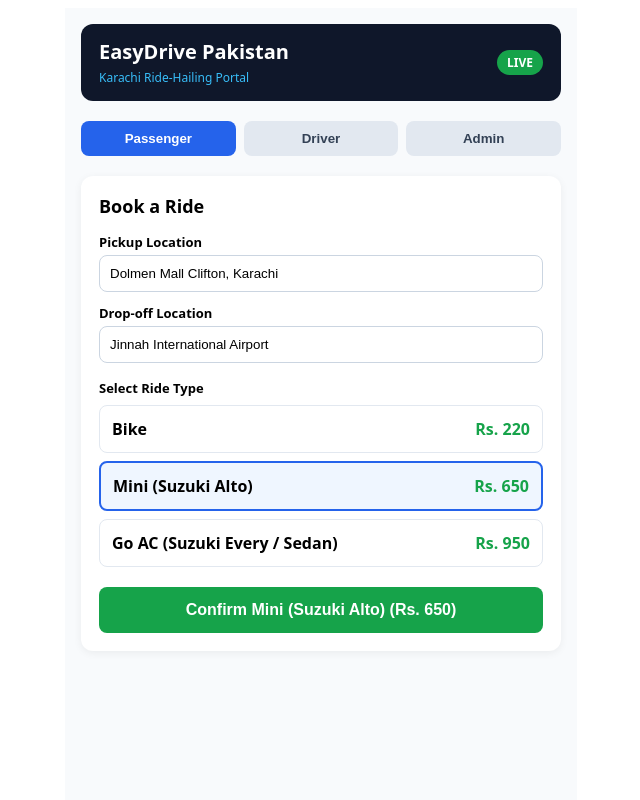
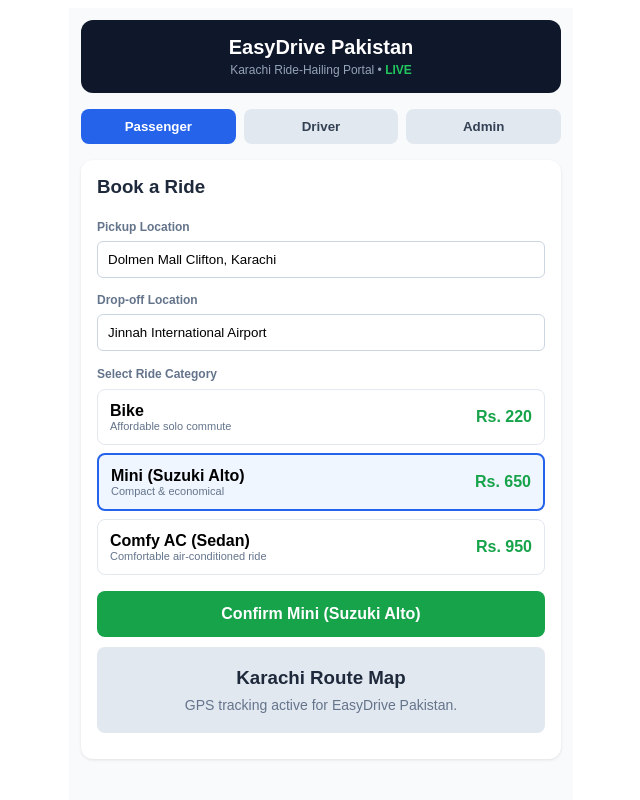
Before and after one commit to usmanmalik86mm-ux/EasyDrive-Pakistan, a React (Vite) app: page / in a window 1280 px wide. Shown: the top 800 px of the page, without its empty margins (319-959 px from the left). Built offline with nearby package versions, Linux system fonts and the light colour scheme.

Commit message:
Update App.jsx

```diff
--- a/src/App.jsx
+++ b/src/App.jsx
@@ -1,124 +1,150 @@
 import React, { useState } from 'react';
+import MapComponent from './MapComponent';
 
 export default function App() {
-  const [role, setRole] = useState('passenger');
+  const [activeTab, setActiveTab] = useState('passenger');
   const [pickup, setPickup] = useState('Dolmen Mall Clifton, Karachi');
   const [dropoff, setDropoff] = useState('Jinnah International Airport');
-  const [vehicle, setVehicle] = useState('Mini (Suzuki Alto)');
-  const [booked, setBooked] = useState(false);
-
-  const fares = {
-    'Bike': 'Rs. 220',
-    'Mini (Suzuki Alto)': 'Rs. 650',
-    'Go AC (Suzuki Every / Sedan)': 'Rs. 950'
-  };
+  const [selectedRide, setSelectedRide] = useState('Mini (Suzuki Alto)');
+  const [bookingConfirmed, setBookingConfirmed] = useState(false);
 
   return (
-    <div style={{ fontFamily: 'system-ui, sans-serif', maxWidth: '480px', margin: '0 auto', padding: '16px', backgroundColor: '#f8fafc', minHeight: '100vh' }}>
-      <header style={{ display: 'flex', justifyContent: 'space-between', alignItems: 'center', marginBottom: '20px', backgroundColor: '#0f172a', color: '#fff', padding: '14px 18px', borderRadius: '12px' }}>
-        <div>
-          <h1 style={{ margin: 0, fontSize: '20px' }}>EasyDrive Pakistan</h1>
-          <span style={{ fontSize: '12px', color: '#38bdf8' }}>Karachi Ride-Hailing Portal</span>
-        </div>
-        <span style={{ backgroundColor: '#16a34a', padding: '4px 10px', borderRadius: '20px', fontSize: '12px', fontWeight: 'bold' }}>LIVE</span>
-      </header>
+    <div style={{ fontFamily: 'sans-serif', backgroundColor: '#f8fafc', minHeight: '100vh', padding: '12px', maxWidth: '480px', margin: '0 auto' }}>
 
-      <div style={{ display: 'flex', gap: '8px', marginBottom: '20px' }}>
-        {['passenger', 'driver', 'admin'].map((tab) => (
-          <button
-            key={tab}
-            onClick={() => { setRole(tab); setBooked(false); }}
-            style={{
-              flex: 1,
-              padding: '10px',
-              borderRadius: '8px',
-              border: 'none',
-              fontWeight: 'bold',
-              textTransform: 'capitalize',
-              cursor: 'pointer',
-              backgroundColor: role === tab ? '#2563eb' : '#e2e8f0',
-              color: role === tab ? '#fff' : '#334155'
-            }}
-          >
-            {tab}
-          </button>
-        ))}
+      {/* Header */}
+      <div style={{ backgroundColor: '#0f172a', color: 'white', padding: '16px', borderRadius: '12px', marginBottom: '16px', textAlign: 'center' }}>
+        <h2 style={{ margin: '0 0 4px 0', fontSize: '20px' }}>EasyDrive Pakistan</h2>
+        <p style={{ margin: 0, fontSize: '12px', color: '#94a3b8' }}>Karachi Ride-Hailing Portal • <span style={{ color: '#22c55e', fontWeight: 'bold' }}>LIVE</span></p>
       </div>
 
-      {role === 'passenger' && (
-        <div style={{ backgroundColor: '#fff', padding: '18px', borderRadius: '12px', boxShadow: '0 2px 8px rgba(0,0,0,0.06)' }}>
-          <h2 style={{ marginTop: 0, fontSize: '18px' }}>Book a Ride</h2>
-          <label style={{ display: 'block', fontSize: '13px', fontWeight: '600', marginBottom: '4px' }}>Pickup Location</label>
-          <input value={pickup} onChange={(e) => setPickup(e.target.value)} style={{ width: '100%', padding: '10px', marginBottom: '12px', borderRadius: '8px', border: '1px solid #cbd5e1', boxSizing: 'border-box' }} />
+      {/* Portal Navigation Tabs */}
+      <div style={{ display: 'flex', gap: '8px', marginBottom: '16px' }}>
+        <button
+          onClick={() => setActiveTab('passenger')}
+          style={{ flex: 1, padding: '10px', borderRadius: '8px', border: 'none', fontWeight: 'bold', backgroundColor: activeTab === 'passenger' ? '#2563eb' : '#e2e8f0', color: activeTab === 'passenger' ? 'white' : '#334155' }}>
+          Passenger
+        </button>
+        <button
+          onClick={() => setActiveTab('driver')}
+          style={{ flex: 1, padding: '10px', borderRadius: '8px', border: 'none', fontWeight: 'bold', backgroundColor: activeTab === 'driver' ? '#2563eb' : '#e2e8f0', color: activeTab === 'driver' ? 'white' : '#334155' }}>
+          Driver
+        </button>
+        <button
+          onClick={() => setActiveTab('admin')}
+          style={{ flex: 1, padding: '10px', borderRadius: '8px', border: 'none', fontWeight: 'bold', backgroundColor: activeTab === 'admin' ? '#2563eb' : '#e2e8f0', color: activeTab === 'admin' ? 'white' : '#334155' }}>
+          Admin
+        </button>
+      </div>
 
-          <label style={{ display: 'block', fontSize: '13px', fontWeight: '600', marginBottom: '4px' }}>Drop-off Location</label>
-          <input value={dropoff} onChange={(e) => setDropoff(e.target.value)} style={{ width: '100%', padding: '10px', marginBottom: '16px', borderRadius: '8px', border: '1px solid #cbd5e1', boxSizing: 'border-box' }} />
+      {/* --- PASSENGER PORTAL --- */}
+      {activeTab === 'passenger' && (
+        <div style={{ backgroundColor: 'white', padding: '16px', borderRadius: '12px', boxShadow: '0 1px 3px rgba(0,0,0,0.1)' }}>
+          <h3 style={{ marginTop: 0, color: '#1e293b' }}>Book a Ride</h3>
 
-          <label style={{ display: 'block', fontSize: '13px', fontWeight: '600', marginBottom: '8px' }}>Select Ride Type</label>
-          {Object.entries(fares).map(([type, price]) => (
-            <div
-              key={type}
-              onClick={() => setVehicle(type)}
-              style={{
-                display: 'flex',
-                justifyContent: 'space-between',
-                padding: '12px',
-                marginBottom: '8px',
-                borderRadius: '8px',
-                border: vehicle === type ? '2px solid #2563eb' : '1px solid #e2e8f0',
-                backgroundColor: vehicle === type ? '#eff6ff' : '#fff',
-                cursor: 'pointer'
-              }}
-            >
-              <strong>{type}</strong>
-              <span style={{ color: '#16a34a', fontWeight: 'bold' }}>{price}</span>
-            </div>
-          ))}
+          <label style={{ fontSize: '12px', fontWeight: 'bold', color: '#64748b' }}>Pickup Location</label>
+          <input
+            type="text"
+            value={pickup}
+            onChange={(e) => setPickup(e.target.value)}
+            style={{ width: '100%', padding: '10px', margin: '6px 0 12px 0', borderRadius: '6px', border: '1px solid #cbd5e1', boxSizing: 'border-box' }}
+          />
 
-          <button
-            onClick={() => setBooked(true)}
-            style={{ width: '100%', padding: '14px', marginTop: '12px', backgroundColor: '#16a34a', color: '#fff', border: 'none', borderRadius: '8px', fontSize: '16px', fontWeight: 'bold', cursor: 'pointer' }}
-          >
-            Confirm {vehicle} ({fares[vehicle]})
-          </button>
+          <label style={{ fontSize: '12px', fontWeight: 'bold', color: '#64748b' }}>Drop-off Location</label>
+          <input
+            type="text"
+            value={dropoff}
+            onChange={(e) => setDropoff(e.target.value)}
+            style={{ width: '100%', padding: '10px', margin: '6px 0 16px 0', borderRadius: '6px', border: '1px solid #cbd5e1', boxSizing: 'border-box' }}
+          />
 
-          {booked && (
-            <div style={{ marginTop: '14px', padding: '12px', backgroundColor: '#dcfce7', color: '#166534', borderRadius: '8px', fontSize: '14px' }}>
-              Ride requested from <strong>{pickup}</strong> to <strong>{dropoff}</strong>. Searching nearby captains...
+          <label style={{ fontSize: '12px', fontWeight: 'bold', color: '#64748b', display: 'block', marginBottom: '8px' }}>Select Ride Category</label>
+
+          <div
+            onClick={() => setSelectedRide('Bike')}
+            style={{ padding: '12px', marginBottom: '8px', borderRadius: '8px', border: selectedRide === 'Bike' ? '2px solid #2563eb' : '1px solid #e2e8f0', backgroundColor: selectedRide === 'Bike' ? '#eff6ff' : 'white', display: 'flex', justifyContent: 'space-between', alignItems: 'center', cursor: 'pointer' }}>
+            <div><strong>Bike</strong><div style={{ fontSize: '11px', color: '#64748b' }}>Affordable solo commute</div></div>
+            <span style={{ fontWeight: 'bold', color: '#16a34a' }}>Rs. 220</span>
+          </div>
+
+          <div
+            onClick={() => setSelectedRide('Mini (Suzuki Alto)')}
+            style={{ padding: '12px', marginBottom: '8px', borderRadius: '8px', border: selectedRide === 'Mini (Suzuki Alto)' ? '2px solid #2563eb' : '1px solid #e2e8f0', backgroundColor: selectedRide === 'Mini (Suzuki Alto)' ? '#eff6ff' : 'white', display: 'flex', justifyContent: 'space-between', alignItems: 'center', cursor: 'pointer' }}>
+            <div><strong>Mini (Suzuki Alto)</strong><div style={{ fontSize: '11px', color: '#64748b' }}>Compact & economical</div></div>
+            <span style={{ fontWeight: 'bold', color: '#16a34a' }}>Rs. 650</span>
+          </div>
+
+          <div
+            onClick={() => setSelectedRide('Comfy AC')}
+            style={{ padding: '12px', marginBottom: '16px', borderRadius: '8px', border: selectedRide === 'Comfy AC' ? '2px solid #2563eb' : '1px solid #e2e8f0', backgroundColor: selectedRide === 'Comfy AC' ? '#eff6ff' : 'white', display: 'flex', justifyContent: 'space-between', alignItems: 'center', cursor: 'pointer' }}>
+            <div><strong>Comfy AC (Sedan)</strong><div style={{ fontSize: '11px', color: '#64748b' }}>Comfortable air-conditioned ride</div></div>
+            <span style={{ fontWeight: 'bold', color: '#16a34a' }}>Rs. 950</span>
+          </div>
+
+          {!bookingConfirmed ? (
+            <button
+              onClick={() => setBookingConfirmed(true)}
+              style={{ width: '100%', backgroundColor: '#16a34a', color: 'white', padding: '14px', borderRadius: '8px', border: 'none', fontWeight: 'bold', fontSize: '16px', cursor: 'pointer' }}>
+              Confirm {selectedRide}
+            </button>
+          ) : (
+            <div style={{ textAlign: 'center', padding: '12px', backgroundColor: '#f0fdf4', border: '1px solid #bbf7d0', borderRadius: '8px' }}>
+              <p style={{ color: '#166534', fontWeight: 'bold', margin: '0 0 8px 0' }}>Booking Confirmed! Finding nearest driver...</p>
+              <button onClick={() => setBookingConfirmed(false)} style={{ backgroundColor: '#dc2626', color: 'white', border: 'none', padding: '6px 12px', borderRadius: '4px', fontSize: '12px' }}>Cancel Ride</button>
             </div>
           )}
+
+          <MapComponent />
         </div>
       )}
 
-      {role === 'driver' && (
-        <div style={{ backgroundColor: '#fff', padding: '18px', borderRadius: '12px', boxShadow: '0 2px 8px rgba(0,0,0,0.06)' }}>
-          <h2 style={{ marginTop: 0, fontSize: '18px' }}>Captain Dashboard</h2>
-          <p style={{ color: '#16a34a', fontWeight: 'bold' }}>Status: Online & Accepting Rides</p>
-          <div style={{ padding: '12px', border: '1px solid #e2e8f0', borderRadius: '8px', marginBottom: '12px' }}>
-            <div><strong>New Request:</strong> {pickup}</div>
-            <div style={{ fontSize: '13px', color: '#64748b', marginTop: '4px' }}>Destination: {dropoff} • Est. Fare: {fares[vehicle]}</div>
-            <button onClick={() => alert('Ride Accepted!')} style={{ marginTop: '10px', padding: '8px 14px', backgroundColor: '#2563eb', color: '#fff', border: 'none', borderRadius: '6px', fontWeight: 'bold' }}>
-              Accept Ride
-            </button>
+      {/* --- DRIVER PORTAL --- */}
+      {activeTab === 'driver' && (
+        <div style={{ backgroundColor: 'white', padding: '16px', borderRadius: '12px', boxShadow: '0 1px 3px rgba(0,0,0,0.1)' }}>
+          <h3 style={{ marginTop: 0, color: '#1e293b' }}>Driver Workspace</h3>
+          <div style={{ display: 'flex', justifyContent: 'space-between', alignItems: 'center', backgroundColor: '#f1f5f9', padding: '12px', borderRadius: '8px', marginBottom: '16px' }}>
+            <div>
+              <strong>Status: Online</strong>
+              <div style={{ fontSize: '12px', color: '#64748b' }}>Priority Score: 100 / 100</div>
+            </div>
+            <span style={{ backgroundColor: '#22c55e', color: 'white', padding: '4px 10px', borderRadius: '12px', fontSize: '12px', fontWeight: 'bold' }}>Ready</span>
+          </div>
+
+          <h4 style={{ marginBottom: '8px', color: '#334155' }}>Incoming Request Match</h4>
+          <div style={{ border: '1px solid #e2e8f0', padding: '12px', borderRadius: '8px', marginBottom: '12px' }}>
+            <p style={{ margin: '0 0 6px 0', fontSize: '14px' }}><strong>Pickup:</strong> {pickup}</p>
+            <p style={{ margin: '0 0 6px 0', fontSize: '14px' }}><strong>Dropoff:</strong> {dropoff}</p>
+            <p style={{ margin: '0 0 12px 0', fontSize: '14px' }}><strong>Estimated Fare:</strong> Rs. 650</p>
+            <div style={{ display: 'flex', gap: '8px' }}>
+              <button style={{ flex: 1, backgroundColor: '#16a34a', color: 'white', border: 'none', padding: '10px', borderRadius: '6px', fontWeight: 'bold' }}>Accept (20s)</button>
+              <button style={{ flex: 1, backgroundColor: '#dc2626', color: 'white', border: 'none', padding: '10px', borderRadius: '6px', fontWeight: 'bold' }}>Reject</button>
+            </div>
           </div>
         </div>
       )}
 
-      {role === 'admin' && (
-        <div style={{ backgroundColor: '#fff', padding: '18px', borderRadius: '12px', boxShadow: '0 2px 8px rgba(0,0,0,0.06)' }}>
-          <h2 style={{ marginTop: 0, fontSize: '18px' }}>Admin Overview</h2>
-          <div style={{ display: 'grid', gridTemplateColumns: '1fr 1fr', gap: '10px' }}>
-            <div style={{ padding: '12px', backgroundColor: '#f1f5f9', borderRadius: '8px' }}>
-              <div style={{ fontSize: '12px', color: '#64748b' }}>Active Captains</div>
-              <strong style={{ fontSize: '20px' }}>42</strong>
+      {/* --- ADMIN PORTAL --- */}
+      {activeTab === 'admin' && (
+        <div style={{ backgroundColor: 'white', padding: '16px', borderRadius: '12px', boxShadow: '0 1px 3px rgba(0,0,0,0.1)' }}>
+          <h3 style={{ marginTop: 0, color: '#1e293b' }}>Admin Control Center</h3>
+
+          <div style={{ display: 'grid', gridTemplateColumns: '1fr 1fr', gap: '8px', marginBottom: '16px' }}>
+            <div style={{ backgroundColor: '#eff6ff', padding: '12px', borderRadius: '8px', textAlign: 'center' }}>
+              <div style={{ fontSize: '20px', fontWeight: 'bold', color: '#2563eb' }}>14</div>
+              <div style={{ fontSize: '12px', color: '#64748b' }}>Active Rides</div>
             </div>
-            <div style={{ padding: '12px', backgroundColor: '#f1f5f9', borderRadius: '8px' }}>
-              <div style={{ fontSize: '12px', color: '#64748b' }}>Today's Trips</div>
-              <strong style={{ fontSize: '20px' }}>186</strong>
+            <div style={{ backgroundColor: '#fef3c7', padding: '12px', borderRadius: '8px', textAlign: 'center' }}>
+              <div style={{ fontSize: '20px', fontWeight: 'bold', color: '#d97706' }}>Rs. 4,200</div>
+              <div style={{ fontSize: '12px', color: '#64748b' }}>2% Tax Due</div>
             </div>
           </div>
+
+          <h4 style={{ marginBottom: '8px', color: '#334155' }}>Live Monitoring & Pricing Control</h4>
+          <p style={{ fontSize: '13px', color: '#64748b', lineHeight: '1.4' }}>
+            System ready for rule adjustments, driver dispute audits, and geofence tracking across Karachi zones.
+          </p>
         </div>
       )}
+
     </div>
   );
 }
```
